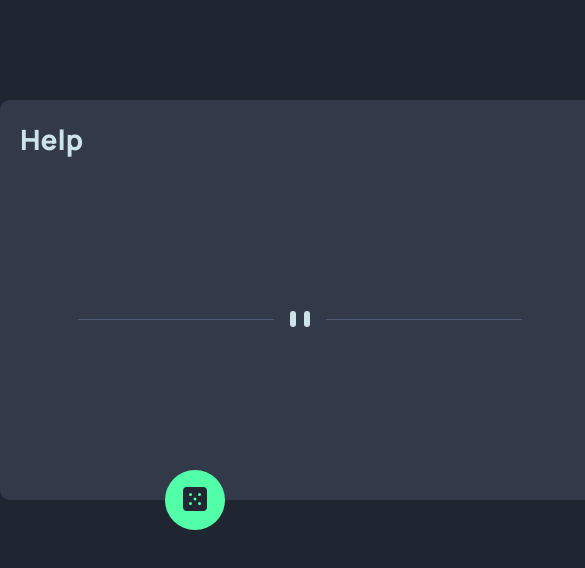
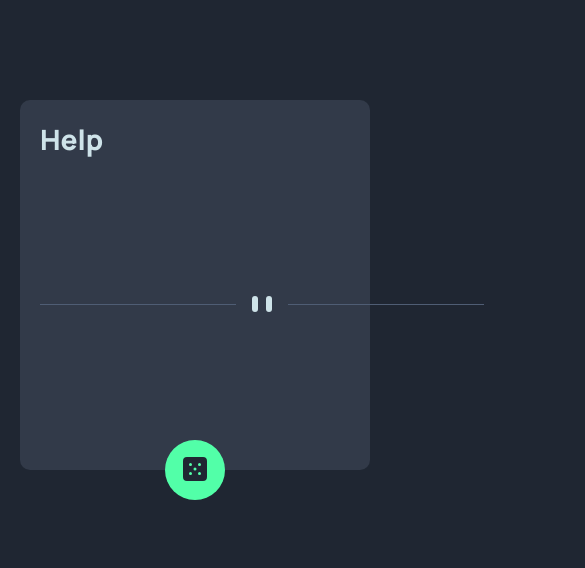
Before and after one commit to bugajewskam/advice, a Next.js app: page / in a window 390 px wide. Shown: the top 568 px of the page, 585 px wide, since content can reach past the window. Built offline with nearby package versions, Linux system fonts and the light colour scheme.

Commit message:
add responsive view

```diff
--- a/pages/_app.tsx
+++ b/pages/_app.tsx
@@ -1,19 +1,27 @@
-import '../styles/globals.css'
-import type { AppProps } from 'next/app'
-import Head from 'next/head'
+import "../styles/globals.css";
+import type { AppProps } from "next/app";
+import Head from "next/head";
 
 function MyApp({ Component, pageProps }: AppProps) {
   return (
     <>
-    <Head>
-      <link rel="preconnect" href="https://fonts.googleapis.com"/>
-<link rel="preconnect" href="https://fonts.gstatic.com" crossorigin/>
-<link href="https://fonts.googleapis.com/css2?family=Josefin+Sans:ital,wght@1,100&family=Manrope:wght@800&display=swap" rel="stylesheet"/>
-    </Head>
-    <Component {...pageProps} />
+      <Head>
+        <meta
+          name="viewport"
+          content="width=device-width, initial-scale=1, maximum-scale=1, user-scalable=0"
+        />
+        <meta httpEquiv="X-UA-Compatible" content="ie=edge"></meta>
+
+        <link rel="preconnect" href="https://fonts.googleapis.com" />
+        <link rel="preconnect" href="https://fonts.gstatic.com" crossorigin />
+        <link
+          href="https://fonts.googleapis.com/css2?family=Josefin+Sans:ital,wght@1,100&family=Manrope:wght@800&display=swap"
+          rel="stylesheet"
+        />
+      </Head>
+      <Component {...pageProps} />
     </>
-  )
-
+  );
 }
 
-export default MyApp
+export default MyApp;
--- a/styles/globals.css
+++ b/styles/globals.css
@@ -73,3 +73,19 @@ button:hover {
 -moz-box-shadow: 0px 0px 39px 32px rgba(66, 68, 90, 1); */
   box-shadow: 0px 0px 39px 10px hsl(150, 100%, 66%);
 }
+
+@media screen and (max-width: 400px) {
+  .card{
+    width: 350px;
+    height: 370px;
+  }
+  .advice{
+    padding: 0;
+    margin-bottom: 0px;
+
+  }
+
+
+
+
+}
```
Also changed, not shown: pages/index.tsx (+17 -1 lines).
